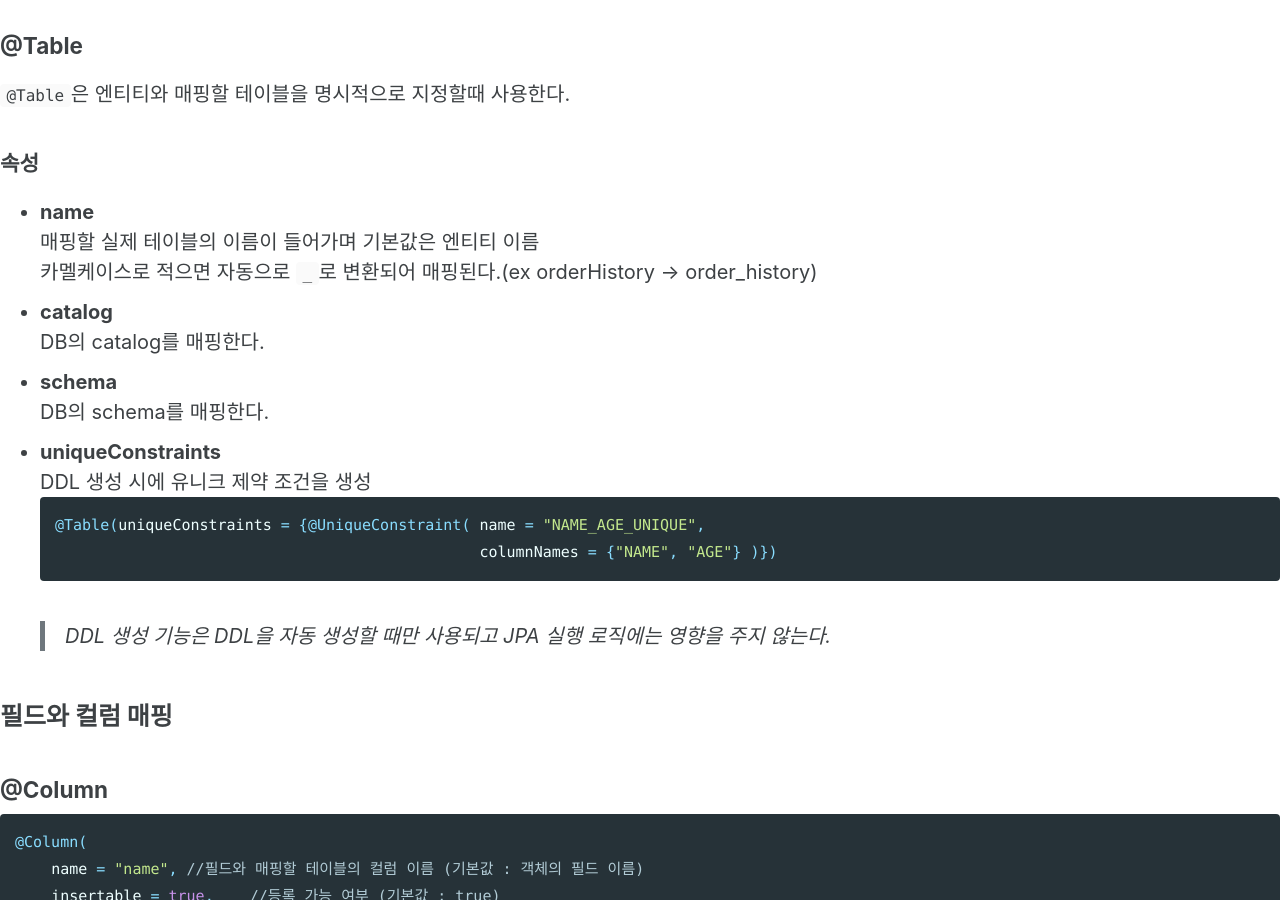
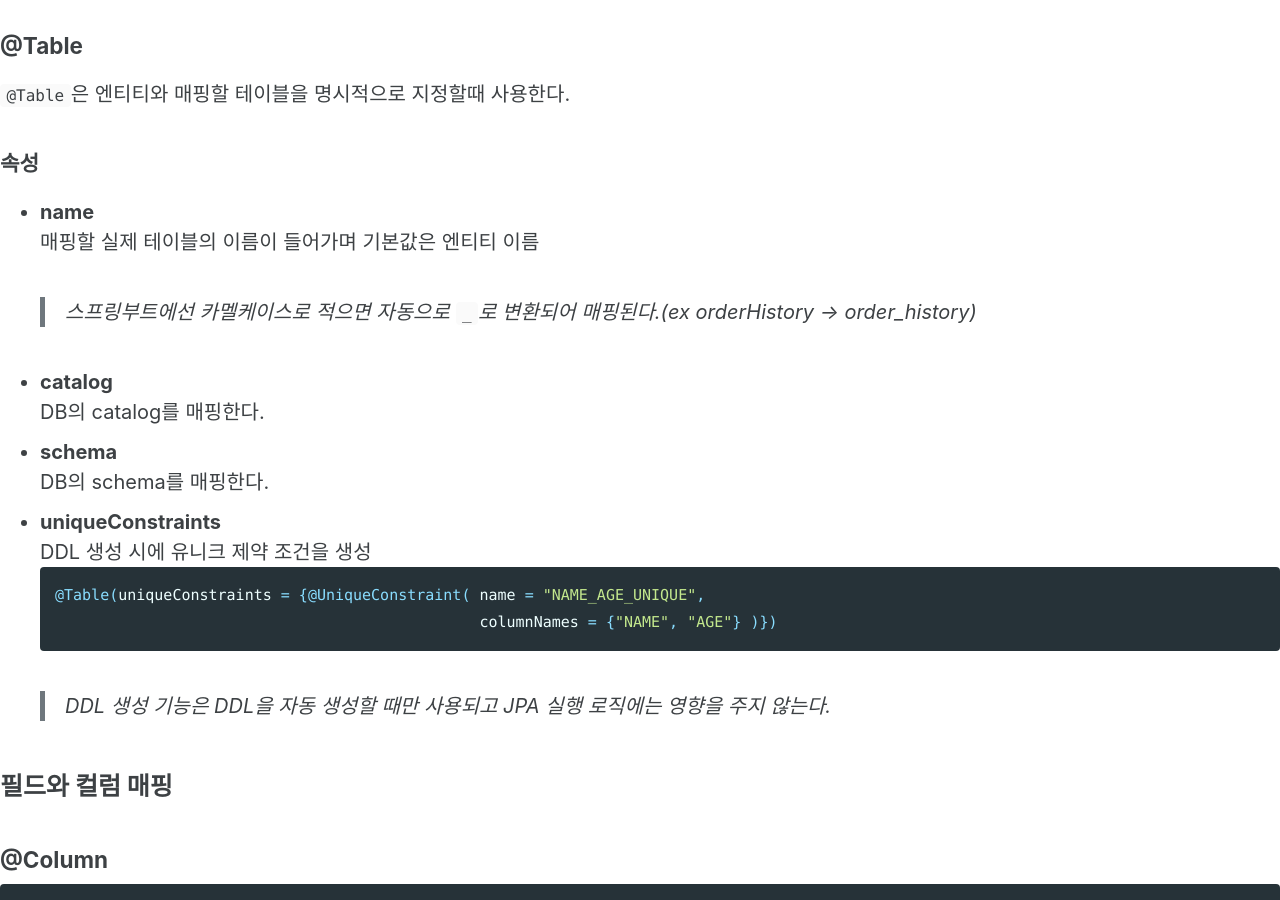
Before and after one commit to maenguin/maenguin.github.io, a Jekyll site: the page built from private/2020-12-31-jpa-basic.md, in a window 1280 px wide and 900 px high, scrolled down 7741 px. Built offline with Jekyll 4.4.1, drawn with Linux system fonts in a browser that asks for light colours; cached includes are drawn as plain includes; our own code applies the rules of GitHub Pages for plain Markdown files.

Commit message:
Update 2020-12-31-jpa-basic.md

```diff
--- a/private/2020-12-31-jpa-basic.md
+++ b/private/2020-12-31-jpa-basic.md
@@ -259,7 +259,7 @@ final 클래스, enum, interface, inner 클래스에는 사용 불가.
 #### 속성
 * **name**
   매핑할 실제 테이블의 이름이 들어가며 기본값은 엔티티 이름
-  카멜케이스로 적으면 자동으로 `_`로 변환되어 매핑된다.(ex orderHistory -> order_history)
+  > 스프링부트에선 카멜케이스로 적으면 자동으로 `_`로 변환되어 매핑된다.(ex orderHistory -> order_history)
 * **catalog**
   DB의 catalog를 매핑한다.
 * **schema**
```
